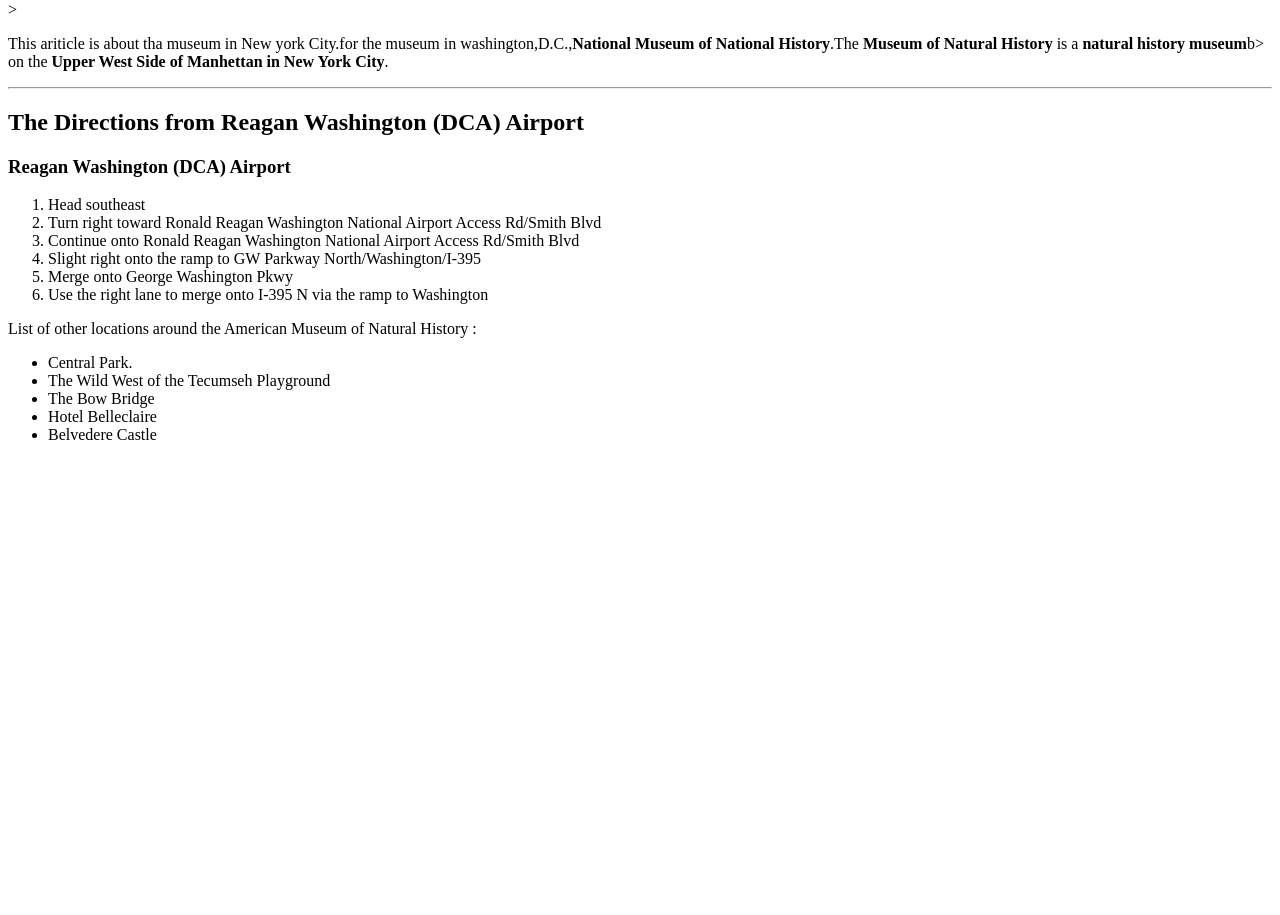
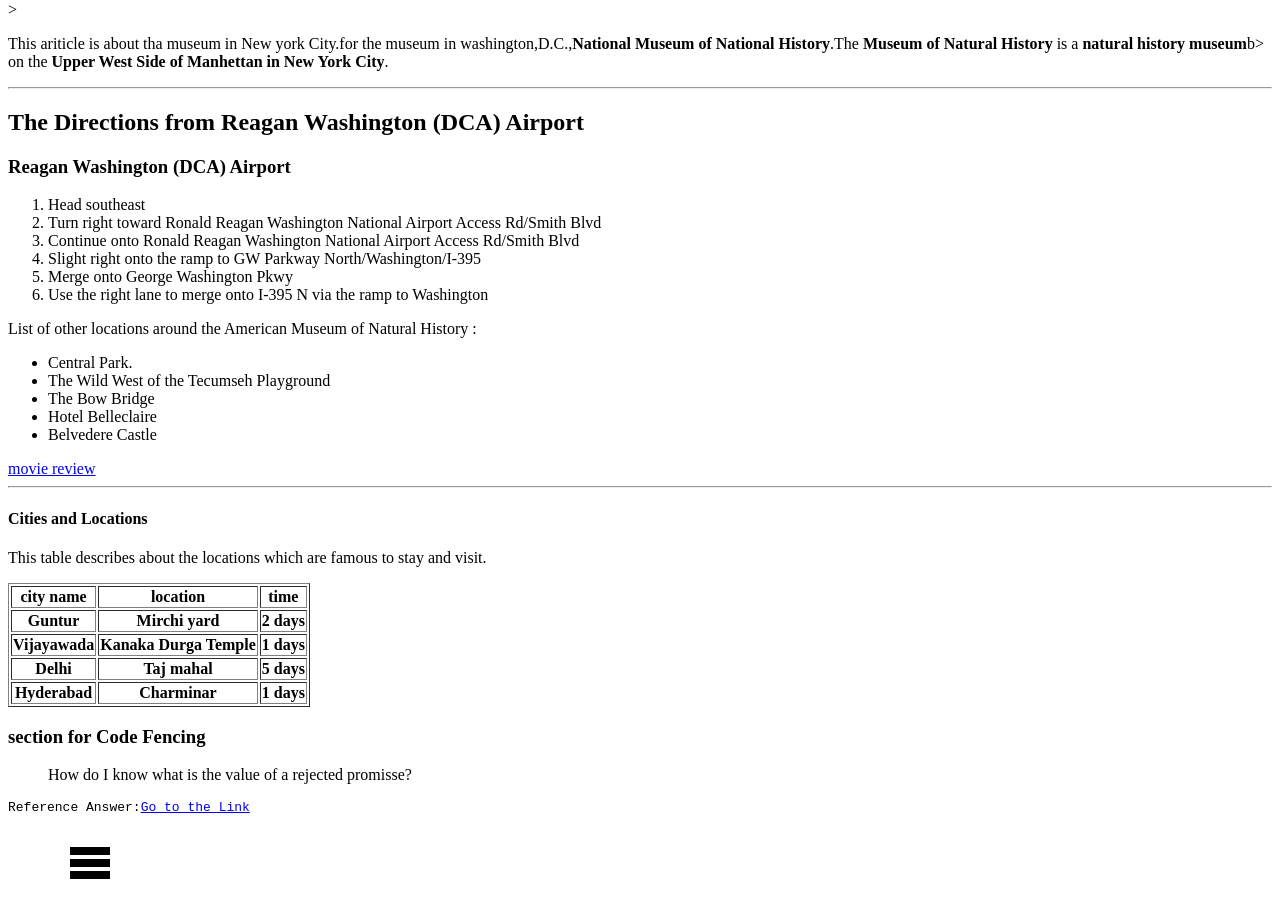
Before and after one commit to 44-563-Web-Apps-F22/44563-webapps-assignment-3-haribabu123456, a plain HTML site: page Index.html in a window 1280 px wide. Shown: the part 79-994 px from the top of the page. Before the commit the page ends 800 px from the top, so only its background shows below. Drawn offline with Linux system fonts and the light colour scheme.

Commit message:
addading

```diff
--- a/Index.html
+++ b/Index.html
@@ -37,8 +37,52 @@
 
     </ul>
 
+    <a href="aboutme.html">movie review</a>
+    <hr>
+    <h4>Cities and Locations</h4>
+    <p>This table describes about the locations which are famous to stay and visit.</p>
+     <table border="1px solid back";border-collapse="collapse">
+          <tr>
+            <th>city name</th>
+            <th>location</th>
+            <th>time</th>
+
+          </tr>
+          <tr>
+            <th>Guntur</th>
+            <th>Mirchi yard</th>
+            <th>2 days</th>
+          </tr>
+          <tr>
+            <th>Vijayawada</th>
+            <th>Kanaka Durga Temple</th>
+            <th>1 days</th>
+          </tr>
+          <tr>
+            <th>Delhi</th>
+            <th>Taj mahal</th>
+            <th>5 days</th>
+          </tr>
+          <tr>
+            <th>Hyderabad</th>
+            <th>Charminar</th>
+            <th>1 days</th>
+          </tr>
 
 
+     </table>
+
+     <h3>section for Code Fencing</h3>
+     <blockquote>How do I know what is the value of a rejected promisse?</blockquote>
+     <pre>Reference Answer:<a href="https://stackoverflow.com/questions/73642192/how-do-i-know-what-is-the-value-of-a-rejected-promisse">Go to the Link</a>
+    </pre>
+    <pre>
+        <svg viewBox="0 0 100 80" width="40" height="40">
+            <rect width="100" height="20"></rect>
+            <rect y="30" width="100" height="20"></rect>
+            <rect y="60" width="100" height="20"></rect>
+          </svg>
+    </pre>
 
 </body>
 </html>
```
Also changed, not shown: aboutme.html (+20 -0 lines).
